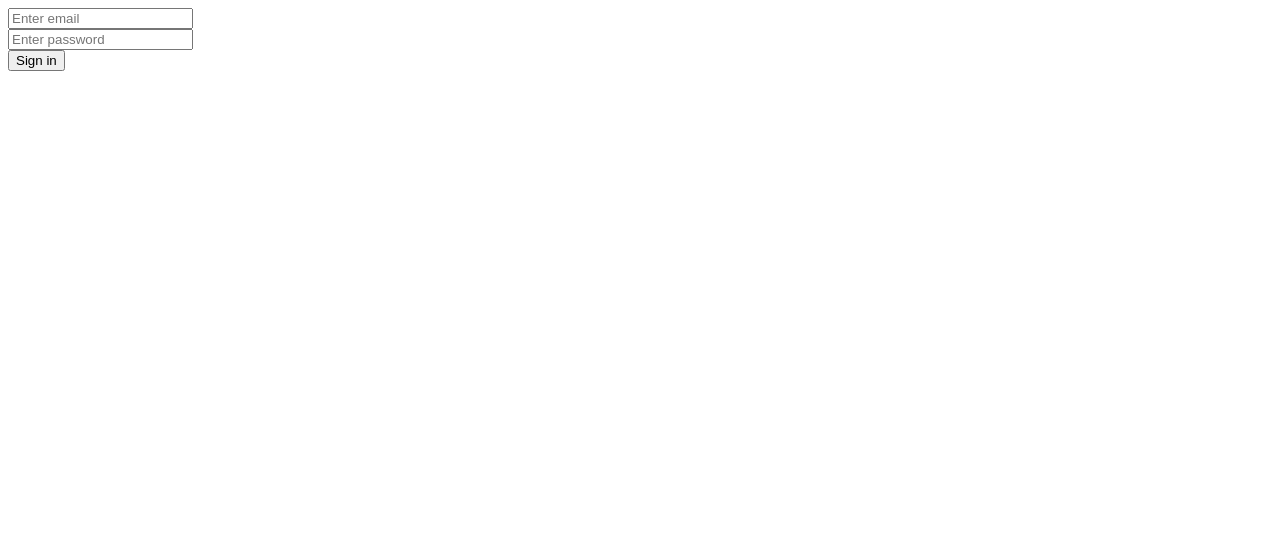
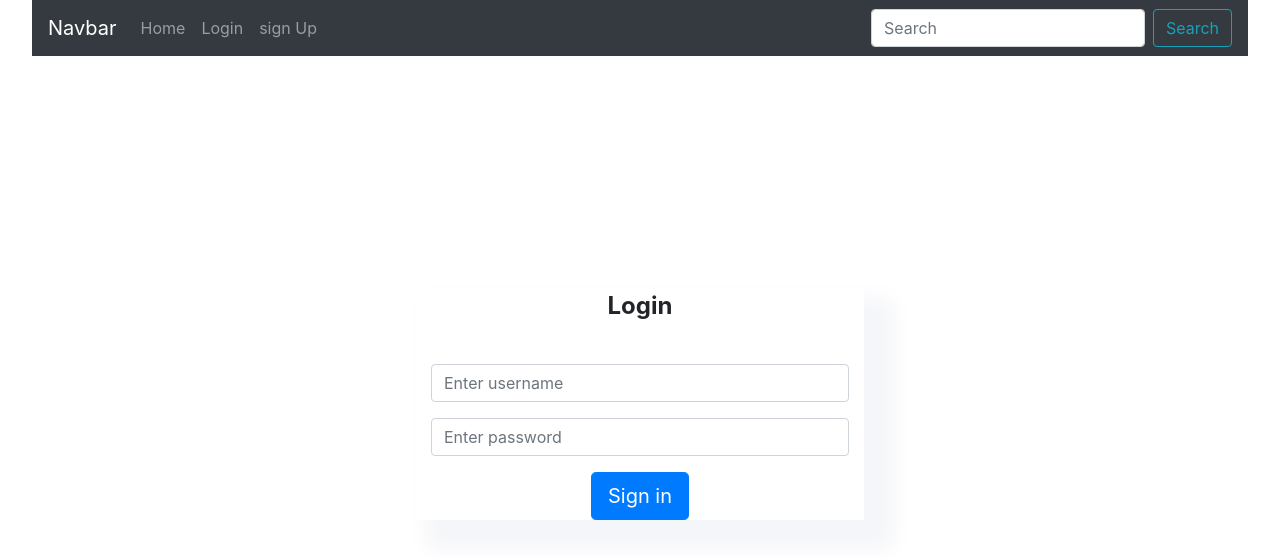
Before and after one commit to Dark-Web-Team/MERAKI_Academy_Project_5, a React (Create React App) app in the folder frontend/: page /login in a window 1280 px wide. Shown: the top 558 px of the page. Built offline with nearby package versions, Linux system fonts and the light colour scheme.

Commit message:
login styling + more functionality

```diff
--- a/frontend/package.json
+++ b/frontend/package.json
@@ -7,7 +7,7 @@
     "@testing-library/react": "^11.2.7",
     "@testing-library/user-event": "^12.8.3",
     "axios": "^0.21.1",
-    "bootstrap": "^5.0.2",
+    "bootstrap": "^4.6.0",
     "dotenv": "^10.0.0",
     "jsonwebtoken": "^8.5.1",
     "react": "^17.0.2",
--- a/frontend/src/App.css
+++ /dev/null
@@ -1,38 +0,0 @@
-.App {
-  text-align: center;
-}
-
-.App-logo {
-  height: 40vmin;
-  pointer-events: none;
-}
-
-@media (prefers-reduced-motion: no-preference) {
-  .App-logo {
-    animation: App-logo-spin infinite 20s linear;
-  }
-}
-
-.App-header {
-  background-color: #282c34;
-  min-height: 100vh;
-  display: flex;
-  flex-direction: column;
-  align-items: center;
-  justify-content: center;
-  font-size: calc(10px + 2vmin);
-  color: white;
-}
-
-.App-link {
-  color: #61dafb;
-}
-
-@keyframes App-logo-spin {
-  from {
-    transform: rotate(0deg);
-  }
-  to {
-    transform: rotate(360deg);
-  }
-}
--- a/frontend/src/App.js
+++ b/frontend/src/App.js
@@ -1,16 +1,19 @@
-import React from 'react';
-import { Route } from 'react-router-dom';
+import React from "react";
+import { Route } from "react-router-dom";
+import Navigation from "./components/navigation/Navigation";
 import SignUp from "./components/auth/signUp/SignUp";
-import Login from './components/auth/login';
+import Login from "./components/auth/login";
+import 'bootstrap/dist/css/bootstrap.min.css';
+
 
 const App = () => {
-	return <div className="App">
-
-		<Route exact path="/signUp" component={SignUp} />
-		<Route exact path="/login" component={Login} />
-
-
-	</div>;
+  return (
+    <div className="App">
+      <Navigation />
+      <Route exact path="/signUp" component={SignUp} />
+      <Route exact path="/login" component={Login} />
+    </div>
+  );
 };
 
 export default App;
--- a/frontend/src/components/auth/login/index.js
+++ b/frontend/src/components/auth/login/index.js
@@ -3,6 +3,8 @@ import axios from "axios";
 import {useDispatch, useSelector} from 'react-redux';
 import {setToken} from '../../../reducers/login'
 import { useHistory } from 'react-router';
+import 'bootstrap/dist/css/bootstrap.min.css';
+import {Button,Container,InputGroup,FormControl,Alert} from "react-bootstrap"
 import './login.css'
 
 require (`dotenv`).config()
@@ -16,6 +18,9 @@ const Login = ()=>{
     const dispatch = useDispatch()
     const lastVisited = useSelector(state => state.lastVisited.path)
 
+    const [errMessage, setErrMessage] = useState('');
+    const [errPresent, setErrPresent] = useState(false);
+
 
     const handleLogin = ()=>{
         axios.post(`${process.env.REACT_APP_BACKEND_SERVER}login`,{
@@ -27,21 +32,43 @@ const Login = ()=>{
             localStorage.setItem('token',result.data.token);
             history.push('/')
         }).catch((err)=>{
-            console.log(err.response.data)
+            console.log(err.response)
+            setErrPresent(true)
+            setErrMessage(err.response.data)
             throw err
         })
     }
 
 
     return (<>
-    <div>
-        <input placeholder='Enter email' type='text' onChange={(e)=>{
-            setEmail(e.target.value)
-        }} /> <br/>
-        <input placeholder='Enter password' type='password' onChange={(e)=>{
-            setPassword(e.target.value)
-        }} /> <br/>
-        <button onClick={handleLogin} >Sign in</button>
+    <div className='login'>
+    <Container className='loginArea' >
+        <p className="login_text">Login</p> <br/>
+    <InputGroup className="mb-3" onChange={(e)=>{
+        setEmail(e.target.value)
+    }}>
+    <FormControl
+      placeholder="Enter username"
+      aria-label="Username"
+      aria-describedby="basic-addon1"
+    />
+  </InputGroup>
+  <InputGroup className="mb-3" onChange={(e)=>{
+        setPassword(e.target.value)
+    }}>
+    <FormControl
+      placeholder="Enter password"
+      aria-label="Password"
+      aria-describedby="basic-addon1"
+      type='password'
+    />
+  </InputGroup>
+        <Button onClick={handleLogin} size="lg" >Sign in</Button>
+        {errPresent && <div><br/> <Alert variant='danger' style={{width:"35vw", textAlign:'center'}}>
+    {errMessage}
+  </Alert></div>}
+    </Container>
+
     </div>
     </>)
 }
--- a/frontend/src/components/auth/login/login.css
+++ b/frontend/src/components/auth/login/login.css
@@ -0,0 +1,22 @@
+.login{
+    display: flex;
+    justify-content: center;
+    align-items: center;
+    height: 87vh;
+}
+
+.loginArea{
+    display: flex;
+    flex-direction: column;
+    justify-content: center;
+    align-items: center;
+    width: 35vw;
+    box-shadow: 20px 20px 20px 10px #f5f6f9;
+}
+
+.login_text{
+    font-size: 24px;
+    text-align: center;
+    font-weight: bold;
+    font-family: -apple-system, BlinkMacSystemFont, 'Segoe UI', Roboto, Oxygen, Ubuntu, Cantarell, 'Open Sans', 'Helvetica Neue', sans-serif;
+}
--- a/frontend/src/components/auth/signUp/SignUp.js
+++ b/frontend/src/components/auth/signUp/SignUp.js
@@ -1,13 +1,11 @@
-import React, { useState, useEffect } from "react";
+import React, { useState,  } from "react";
 import axios from "axios";
 import { useHistory } from "react-router-dom";
 import "./signUp.css";
-require('dotenv').config();
-
-
+require("dotenv").config();
 
 export default function SignUp() {
-    const history = useHistory();
+  const history = useHistory();
   const [displayName, setDisplayName] = useState("");
   const [city, setCity] = useState("");
   const [email, setEmail] = useState("");
@@ -15,40 +13,28 @@ export default function SignUp() {
   const [age, setAge] = useState(0);
   const [gender, setGender] = useState("");
   const [role_id, setRole_id] = useState(0);
-  const [errMessage, setErrMessage] = useState("")
+  const [errMessage, setErrMessage] = useState("");
   const register = () => {
-    console.log({
-      displayName,
-      city,
-      email,
-      password,
-      age,
-      gender,
-      role_id,
-    });
-
-    console.log("url",process.env.REACT_APP_BACKEND_SERVER);
-    if (!displayName){
-        setErrMessage("you must enter you name ")
-        return
+    if (!displayName) {
+      setErrMessage("you must enter you name ");
+      return;
     }
-    if (!city){
-        setErrMessage("you must enter your city ")
-        return
+    if (!city) {
+      setErrMessage("you must enter your city ");
+      return;
     }
 
-    if(password.length<8){
-        setErrMessage("the password must be longer than 8  ")
-        return
+    if (password.length < 8) {
+      setErrMessage("the password must be longer than 8  ");
+      return;
     }
-    if (age==0){
-        setErrMessage("you must enter your age ")
-        return
+    if (age === 0) {
+      setErrMessage("you must enter your age ");
+      return;
     }
 
-
-
-    axios.post(process.env.REACT_APP_BACKEND_SERVER+"users",{
+    axios
+      .post(process.env.REACT_APP_BACKEND_SERVER + "users", {
         displayName,
         city,
         email,
@@ -56,16 +42,17 @@ export default function SignUp() {
         age,
         gender,
         role_id,
-      }).then(result=>{
-          if (result.status==201){
-            history.push("/login")
-            return
-          }
-
-      }).catch((err)=>{
-          setErrMessage(err.response.data.sqlMessage)
       })
- };
+      .then((result) => {
+        if (result.status === 201) {
+          history.push("/login");
+          return;
+        }
+      })
+      .catch((err) => {
+        setErrMessage(err.response.data.sqlMessage);
+      });
+  };
 
   return (
     <div>
@@ -133,7 +120,7 @@ export default function SignUp() {
       <div className="sign-up-button">
         <button onClick={register}>Sing Up</button>
       </div>
-      {errMessage?<p>{errMessage}</p>:""}
+      {errMessage ? <p>{errMessage}</p> : ""}
     </div>
   );
 }
--- /dev/null
+++ b/frontend/src/components/navigation/Navigation.js
@@ -0,0 +1,35 @@
+import React from 'react';
+import { Link ,useHistory} from 'react-router-dom';
+
+import {Navbar,Button,Nav,Form,FormControl,NavDropdown} from "react-bootstrap"
+import "./navigation.css";
+
+const Navigation = () => {
+	const history = useHistory();
+
+	return <div className="nav-container">
+		<Navbar bg="dark" variant="dark">
+    <Navbar.Brand href="#home">Navbar</Navbar.Brand>
+    <Nav className="mr-auto">
+      <Nav.Link onClick={()=>{
+          history.push("/");
+
+	  }} >  Home</Nav.Link>
+      <Nav.Link onClick={()=>{
+          history.push("/login");
+
+	  }} >Login</Nav.Link>
+      <Nav.Link onClick={()=>{
+          history.push("/signUp");
+
+	  }}>sign Up</Nav.Link>
+    </Nav>
+    <Form inline>
+      <FormControl type="text" placeholder="Search" className="mr-sm-2" />
+      <Button variant="outline-info">Search</Button>
+    </Form>
+  </Navbar>
+	</div>
+};
+
+export default Navigation;
--- a/frontend/src/components/navigation/navigation.css
+++ b/frontend/src/components/navigation/navigation.css
@@ -0,0 +1,4 @@
+.nav-container {
+    margin: auto;
+    width: 95%;
+}
```
Also changed, not shown: frontend/src/components/navigation/index.js (deleted, +0 -8 lines), 1 other file (tests, documents, lock files or other folders).
